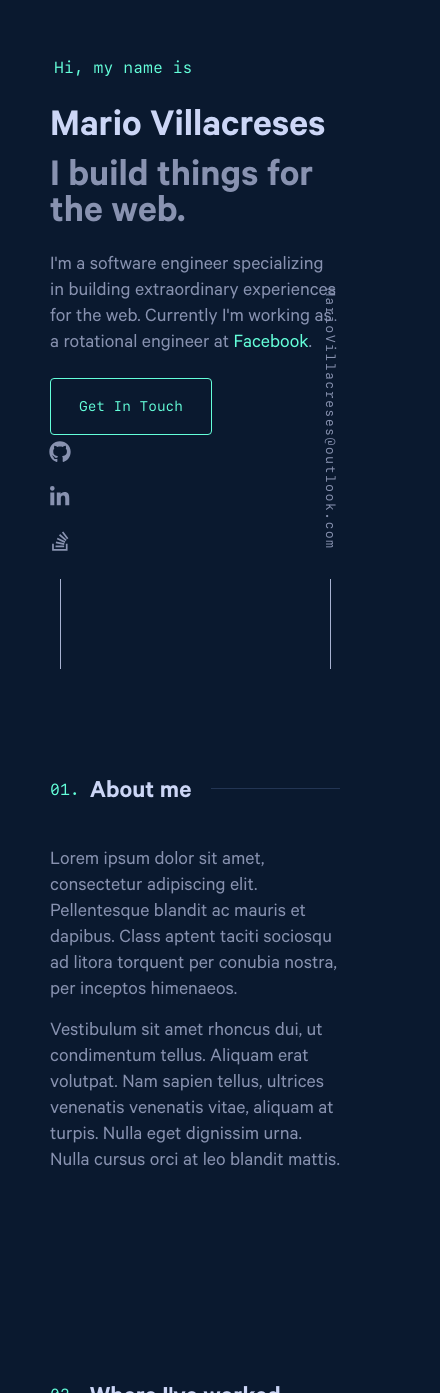
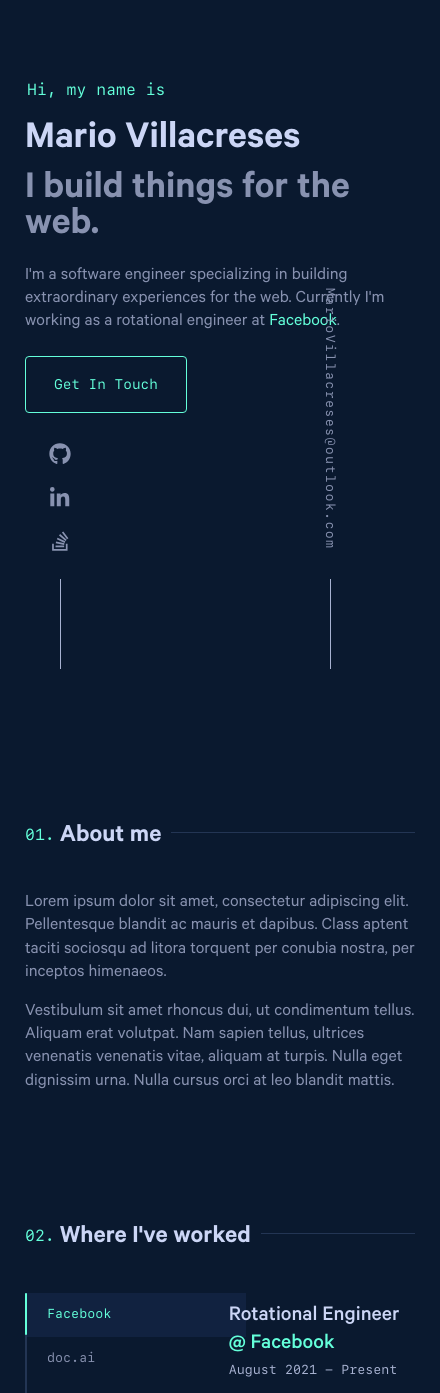
Before and after one commit to villacreses/personal-site-v2, a Next.js app: page / in a window 390 px wide. Shown: the part 175-1568 px from the top of the page, 440 px wide, since content can reach past the window. Built offline with nearby package versions, Linux system fonts and the light colour scheme.

Commit message:
Mixins & media queries

```diff
--- a/components/SectionHeader.module.scss
+++ b/components/SectionHeader.module.scss
@@ -9,6 +9,11 @@
     font-family: var(--font-mono);
     font-size: clamp(var(--fz-md), 3vw, var(--fz-xl));
     font-weight: 400;
+
+    @media (max-width: 480px) {
+      margin-bottom: -3px;
+      margin-right: 5px;
+    }
   }
 }
 
@@ -34,6 +39,18 @@
     height: 1px;
     margin-left: 20px;
     background-color: var(--navy-lightest);
+
+    @media (max-width: 1080px) {
+      width: 200px;
+    }
+
+    @media (max-width: 768px) {
+      width: 100%;
+    }
+
+    @media (max-width: 600px) {
+      margin-left: 10px;
+    }
   }
 }
 
--- a/components/TabList.module.scss
+++ b/components/TabList.module.scss
@@ -61,18 +61,6 @@
     font-size: var(--fz-xxl);
     font-weight: 500;
     line-height: 1.3;
-
-    span[data-content=company] {
-      color: var(--green);
-    }
-  }
-
-  p[data-content=range] {
-    margin-top: 0;
-    margin-bottom: 25px;
-    color: var(--slate-light);
-    font-family: var(--font-mono);
-    font-size: var(--fz-xs);
   }
 
   ul {
@@ -95,3 +83,15 @@
     }
   }
 }
+
+.dateRange {
+  margin-top: 0;
+  margin-bottom: 25px;
+  color: var(--slate-light);
+  font-family: var(--font-mono);
+  font-size: var(--fz-xs);
+}
+
+.companyHighlight {
+  color: var(--green);
+}
--- a/components/TabList.tsx
+++ b/components/TabList.tsx
@@ -43,6 +43,13 @@
   h1: 'h3',
   h2: function DateRange ({ node, ...props }) {
     return <p className={styles.dateRange} {...props} />
+  },
+  strong: function CompanyHighlight ({ children }) {
+    return (
+      <span className={styles.companyHighlight}>
+        {children}
+      </span>
+    );
   }
 };
 
@@ -84,7 +91,9 @@
         ))}
         <div
           className={styles.highlight}
-          style={{ top: `calc(${activeTab} * var(--tab-height))` }}
+          style={{
+            transform: `translateY(calc(${activeTab} * var(--tab-height)))`
+          }}
         />
       </div>
       <div data-containerfor="panels" >
--- a/data/Experience.content.yaml
+++ b/data/Experience.content.yaml
@@ -1,7 +1,7 @@
 - slug: facebook
   tabLabel: Facebook
   content: >
-    # Rotational Engineer @ [Facebook]()
+    # Rotational Engineer **@ [Facebook]()**
 
     ## August 2021 - Present
 
@@ -10,7 +10,7 @@
 - slug: doc-ai
   tabLabel: doc.ai
   content: >
-    # Software engineer - Apps Team @ [doc.ai]()
+    # Software engineer - Apps Team **@ [doc.ai]()**
 
     ## February 2020 - December 2020
 
@@ -22,7 +22,7 @@
 - slug: knovva
   tabLabel: Knovva Academy
   content: >
-    # Full stack web developer @ [Knovva Academy]()
+    # Full stack web developer **@ [Knovva Academy]()**
 
     ## November 2018 - January 2020
 
--- a/pages/index.tsx
+++ b/pages/index.tsx
@@ -30,9 +30,11 @@
     </section>
     <section id="about">
       <SectionHeader>About me</SectionHeader>
-      <Markdown className="about">
-        {content.about}
-      </Markdown>
+      <div>
+        <Markdown className="about-me">
+          {content.about}
+        </Markdown>
+      </div>
     </section>
     <section id="jobs">
       <SectionHeader>Where I&apos;ve worked</SectionHeader>
--- /dev/null
+++ b/styles/_mixins.scss
@@ -0,0 +1,31 @@
+@mixin inline-link {
+
+}
+
+@mixin flexCenter {
+  display: flex;
+  -moz-box-pack: center;
+  justify-content: center;
+  -moz-box-align: center;
+}
+
+@mixin basicList {
+  padding: 0;
+}
+
+@mixin bullet {
+  position: relative;
+  margin-bottom: 10px;
+  padding-left: 20px;
+
+  &::before {
+    content: "▹";
+    position: absolute;
+    left: 0;
+    color: var(--green);
+    line-height: 12px;
+
+    display: flex;
+    align-items: center;
+  }
+}
--- a/styles/globals.scss
+++ b/styles/globals.scss
@@ -43,7 +43,7 @@
   --transition: all 0.25s cubic-bezier(0.645, 0.045, 0.355, 1);
 }
 
-::before, ::after {
+*, ::before, ::after {
   box-sizing: inherit;
 }
 
@@ -52,47 +52,41 @@
   color: var(--slate-lightest);
 }
 
-html,
+html {
+  scrollbar-width: thin;
+  scrollbar-color: var(--slate-dark) var(--navy);
+}
+
 body {
-  padding: 0;
+  counter-reset: section;
   margin: 0;
-  font-family: var(--font-sans);
   width: 100%;
   min-height: 100%;
   overflow-x: hidden;
+  -moz-osx-font-smoothing: grayscale;
+  -webkit-font-smoothing: antialiased;
   background-color: var(--navy);
   color: var(--slate);
+  font-family: var(--font-sans);
+  font-size: var(--fz-xl);
   line-height: 1.3;
-}
 
-body {
-  font-size: var(--fz-xl);
-  counter-reset: section;
-}
+  &::-webkit-scrollbar {
+    width: 12px;
 
-section {
-  margin: 0px auto;
-  padding: 100px 0;
-  max-width: 1000px;
-
-  header {
-    h1 {
-      margin: 0 0 30px 4px;
-      color: var(--green);
-      font-size: clamp(var(--fz-sm), 5vw, var(--fz-md));
-      font-weight: 400;
-      font-family: var(--font-mono);
+    &-track {
+      background: var(--navy);
     }
 
-    h3 {
-      margin-top: 10px;
-      color: var(--slate);
-      line-height: 0.9;
+    &-thumb {
+      background-color: var(--slate-dark);
+      border: 3px solid var(--navy);
+      border-radius: 10px;
     }
   }
 
-  p {
-    max-width: 540px;
+  @media (max-width: 480px) {
+    font-size: var(--fz-lg);
   }
 }
 
@@ -111,6 +105,10 @@
     padding: 150px 50px;
   }
 
+  @media (max-width: 480px) {
+    padding: 125px 25px;
+  }
+
   &.fillHeight {
     padding: 0 150px;
 
@@ -121,16 +119,46 @@
     @media (max-width: 768px) {
       padding: 0 50px;
     }
+
+    @media (max-width: 480px) {
+      padding: 0 25px;
+    }
   }
+}
+
+section {
+  margin: 0 auto;
+  padding: 100px 0;
+  max-width: 1000px;
+
+  @media (max-width: 768px) {
+    padding: 80px 0;
+  }
+
+  @media (max-width: 480px) {
+    padding: 60px 0;
+  }
+}
+
+h1,
+h2,
+h3,
+h4,
+h5,
+h6 {
+  margin: 0 0 10px;
+  font-weight: 600;
+  line-height: 1.1;
+  color: var(--slate-lightest);
 }
 
 a {
   display: inline-block;
   text-decoration: none;
   text-decoration-skip-ink: auto;
+  color: inherit;
   position: relative;
-  color: inherit;
-  cursor: pointer;
+  transition: var(--transition);
 
   &:hover, &:focus {
     color: var(--green);
@@ -153,17 +181,7 @@
   }
 }
 
-h1,
-h2,
-h3,
-h4,
-h5,
-h6 {
-  margin: 0 0 10px;
-  font-weight: 600;
-  line-height: 1.1;
-  color: var(--slate-lightest);
-}
+
 
 button {
   cursor: pointer;
@@ -174,7 +192,8 @@
 p {
   margin: 0 0 15px;
 
-  &:last-child, &:last-of-type {
+  &:last-child,
+  &:last-of-type {
     margin: 0;
   }
 
@@ -184,7 +203,7 @@
     &::after {
       content: '';
       display: block;
-      width: 0px;
+      width: 0;
       height: 1px;
       position: relative;
       bottom: 0.37em;
--- a/styles/shared.scss
+++ b/styles/shared.scss
@@ -1,24 +1,27 @@
+@use 'mixins';
+
 #intro {
-  display: flex;
-  -moz-box-pack: center;
-  justify-content: center;
-  -moz-box-align: center;
+  @include mixins.flexCenter;
+
   flex-direction: column;
   align-items: flex-start;
   min-height: 100vh;
   padding: 0;
 
-  p {
-    margin: 20px 0 0;
+  @media (max-width: 480px) and (min-height: 700px) {
+    padding-bottom: 10vh;
   }
-
 
   h1 {
     margin: 0 0 30px 4px;
     color: var(--green);
+    font-family: var(--font-mono);
     font-size: clamp(var(--fz-sm), 5vw, var(--fz-md));
     font-weight: 400;
-    font-family: var(--font-mono);
+
+    @media (max-width: 480px) {
+      margin: 0 0 20px 2px;
+    }
   }
 
   h2, h3 {
@@ -31,10 +34,39 @@
     color: var(--slate);
     line-height: 0.9;
   }
+
+  p {
+    margin: 20px 0 0;
+    max-width: 540px;
+  }
 }
 
 #about {
   max-width: 900px;
+
+  & > div {
+    display: grid;
+    grid-template-columns: 3fr 2fr;
+    grid-gap: 50px;
+
+    @media (max-width: 768px) {
+      display: block;
+    }
+  }
+
+  ul {
+    display: grid;
+    grid-template-columns: repeat(2, minmax(140px, 200px));
+    grid-gap: 0 10px;
+    padding: 0;
+    margin: 20px 0 0 0;
+    overflow: hidden;
+    list-style: none;
+  }
+
+  li {
+    @include mixins.bullet;
+  }
 }
 
 #jobs {
```
